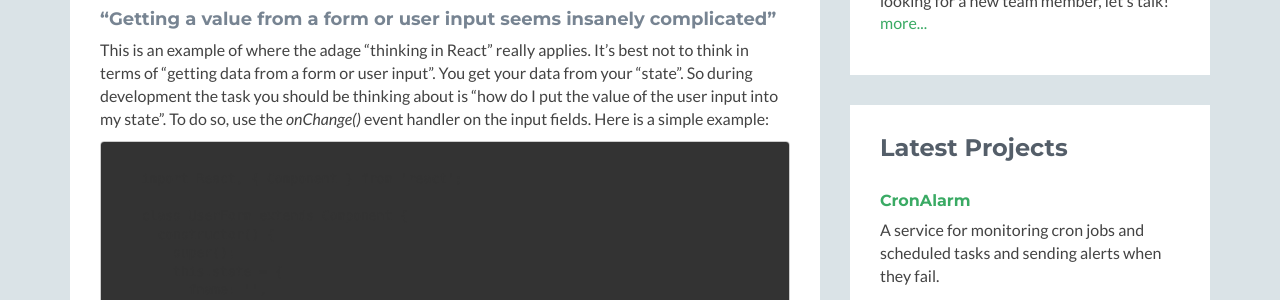
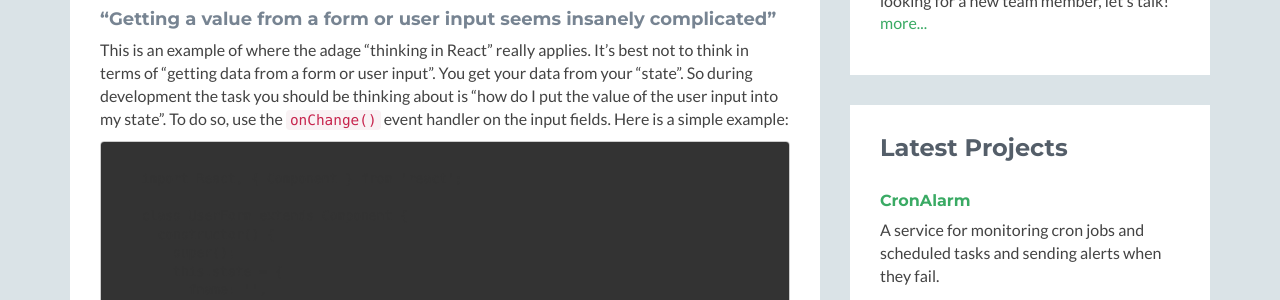
Before and after one commit to stvmlbrn/stvmlbrn.github.io, a Jekyll site: the page built from _posts/2017-4-7-submitting-form-data-with-react.md, in a window 1280 px wide and 900 px high. Shown: the part 271-571 px from the top of the window. Built offline with Jekyll 4.4.1, drawn with Linux system fonts in a browser that asks for light colours; nearby versions of some CDN libraries; comment, search, counter and statistics services are not loaded.

Commit message:
basic formatting

```diff
--- a/_posts/2017-4-7-submitting-form-data-with-react.md
+++ b/_posts/2017-4-7-submitting-form-data-with-react.md
@@ -14,7 +14,7 @@ to put together an example addressing each of the issues (s)he is having.
 This is an example of where the adage "thinking in React" really applies. It's best not to think
 in terms of "getting data from a form or user input". You get your data from your "state". So during
 development the task you should be thinking about is "how do I put the value of the user input into
-my state". To do so, use the _onChange()_ event handler on the input fields. Here
+my state". To do so, use the `onChange()` event handler on the input fields. Here
 is a simple example:
 
 <pre class="prettyprint">
@@ -55,7 +55,7 @@ is a simple example:
 
 So when I said earlier that "you get your data from your state" it should be understood that _all data_
 comes from your state. The form inputs can be thought of as not actually having data, they are merely
-reflecting data that is stored in your state. Any changes to the input is handled by the _onChange()_
+reflecting data that is stored in your state. Any changes to the input is handled by the `onChange()`
 handler, which updates the corresponding values in the state, which is in turn reflected in the input value.
 
 This may require a few more lines of code than what some developers may be used to if they are using
@@ -67,7 +67,7 @@ After gaining an understanding of how and why we keep our form data in state. I
 make perfect sense how we want to handle the form submission. In reality, it's not that much different than
 what your probably used to doing.
 
-Working from our example above, let's create an _onSubmit()_ function and attach that to the form. I like
+Working from our example above, let's create an `onSubmit()` function and attach that to the form. I like
 to use [Axios](https://www.npmjs.com/package/axios) but there are any number of tools that are suitable for this, such as SuperAgent, Fetch, and of couse, jQuery.
 
 <pre class="prettyprint">
```
